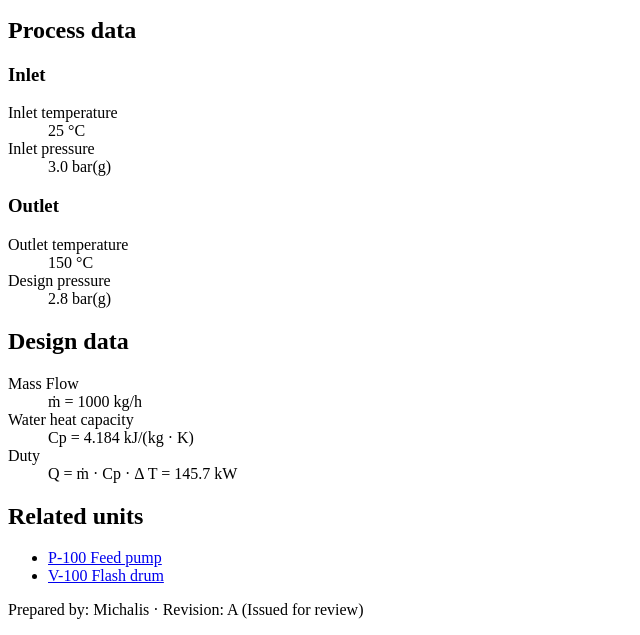
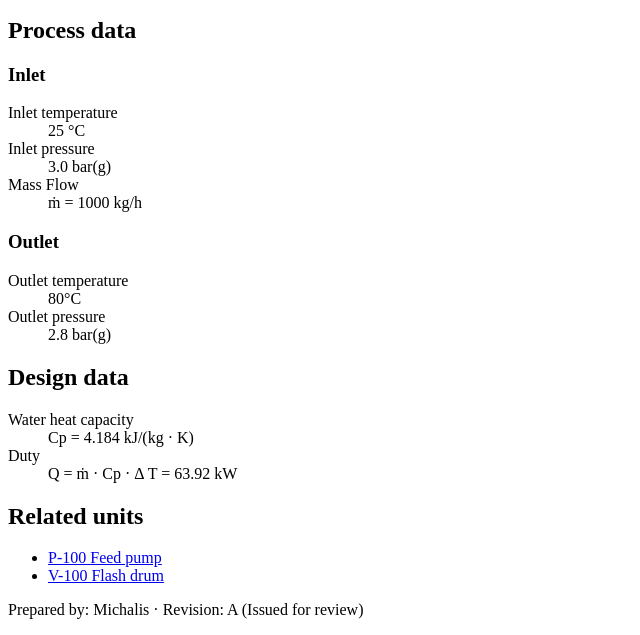
Before and after one commit to Mix-Stef/web-foundations, a plain HTML site: page 01-html/1.1-structure/heater.html in a window 1280 px wide. Shown: the part 210-845 px from the top of the page, without its empty margins (0-640 px from the left). Drawn offline with Linux system fonts and the light colour scheme.

Commit message:
Complete heater datasheet content

```diff
--- a/01-html/1.1-structure/heater.html
+++ b/01-html/1.1-structure/heater.html
@@ -35,24 +35,25 @@
             <dd>25 °C</dd>
             <dt>Inlet pressure</dt>
             <dd>3.0 bar(g)</dd>
+            <dt>Mass Flow</dt>
+            <dd>m&#775 = 1000 kg/h</dd>
           </dl>
           <h3>Outlet</h3>
           <dl>
             <dt>Outlet temperature</dt>
-            <dd>150 °C</dd>
-            <dt>Design pressure</dt>
+            <dd>80°C</dd>
+            <dt>Outlet pressure</dt>
             <dd>2.8 bar(g)</dd>
           </dl>
         </section>
         <section>
           <h2>Design data</h2>
           <dl>
-            <dt>Mass Flow</dt>
-            <dd>m&#775 = 1000 kg/h</dd>
+
             <dt>Water heat capacity</dt>
             <dd>Cp = 4.184 kJ/(kg &#183; K)</dd>
             <dt>Duty</dt>
-            <dd>Q = m&#775 &#183; Cp &#183; &#916; T = 145.7 kW</dd>
+            <dd>Q = m&#775 &#183; Cp &#183; &#916; T = 63.92 kW</dd>
           </dl>
         </section>
 
```
